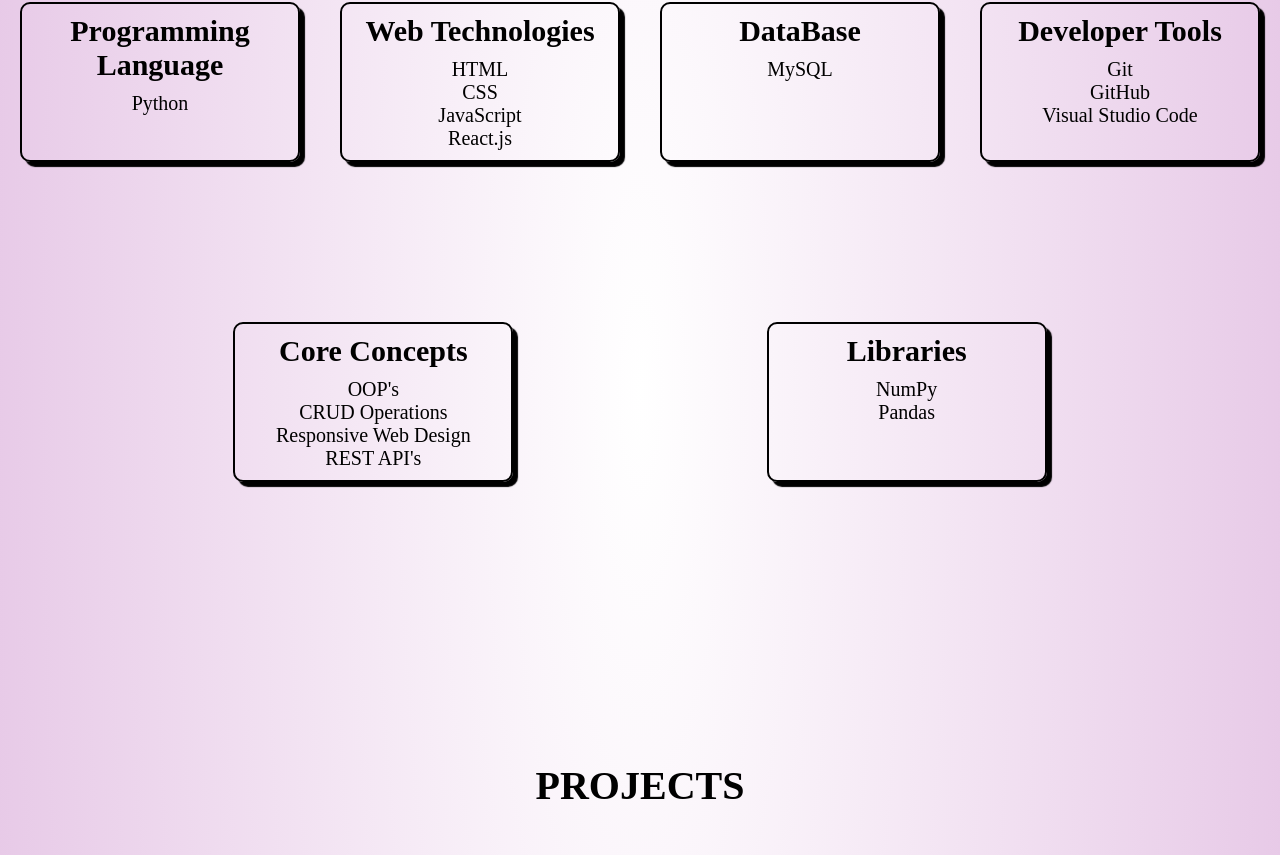
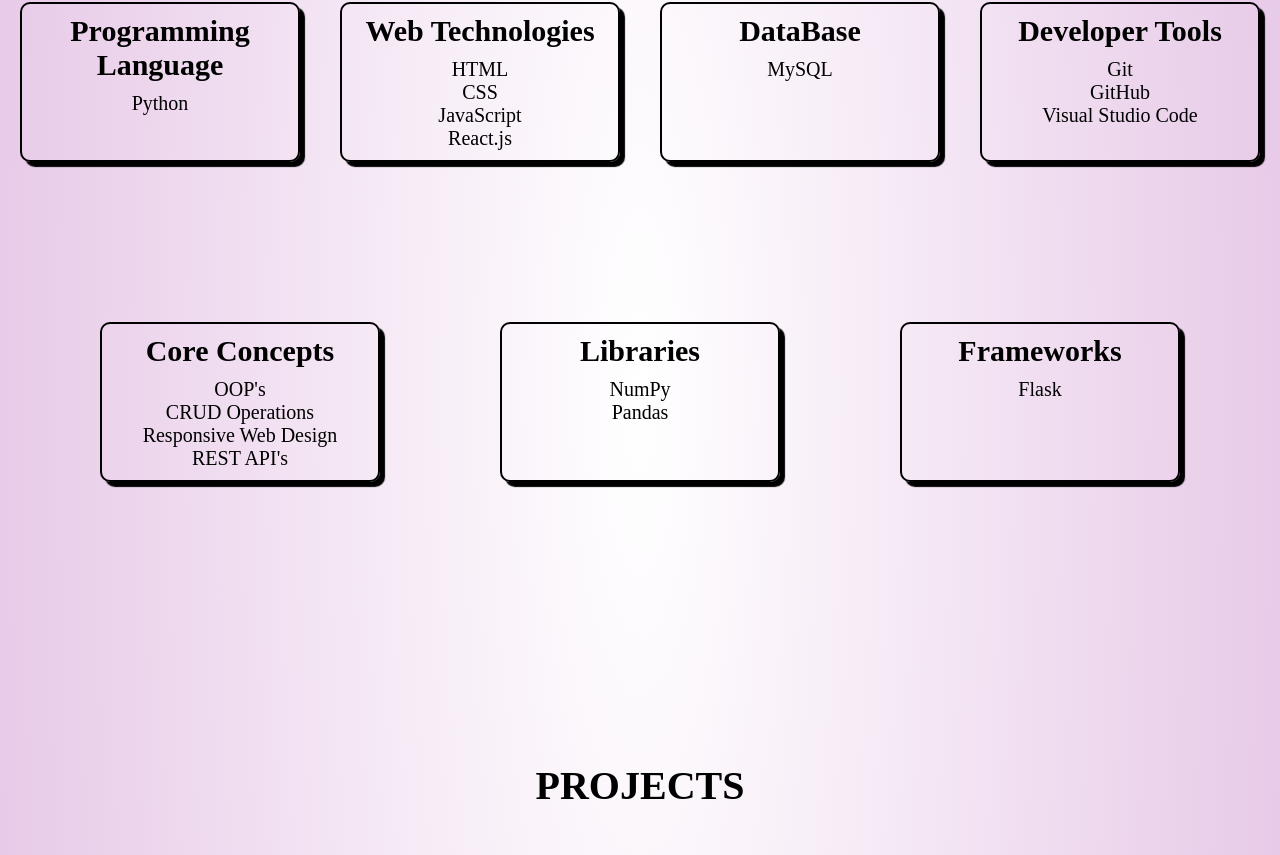
Before and after one commit to Gousiyamasul/my_portfolio, a React app: page / in a window 1280 px wide. Shown: the part 2451-3306 px from the top of the page. Built offline with nearby package versions, Linux system fonts and the light colour scheme; the HTML template or start-up script is replaced by a standard one.

Commit message:
Updated Portfolio

```diff
--- a/src/pages/Skills.jsx
+++ b/src/pages/Skills.jsx
@@ -9,36 +9,54 @@
         <div className='skills'>
             <div className='skill-box' id='lang'>
                 <h2>Programming Language</h2>
+                <ul>
                     <li>Python</li>
+                </ul>
+
             </div>
             <div className='skill-box' id='web'>
                 <h2>Web Technologies</h2>
+                <ul>
                     <li>HTML</li>
                     <li>CSS</li>
                     <li>JavaScript</li>
                     <li>React.js</li>
+                </ul>
             </div>
             <div className='skill-box' id='db'>
                 <h2>DataBase</h2>
+                <ul>
                     <li>MySQL</li>
+                </ul>
             </div>
             <div className='skill-box' id='tools'>
                 <h2>Developer Tools</h2>
+                <ul>
                     <li>Git</li>
                     <li>GitHub</li>
                     <li>Visual Studio Code</li>
+                </ul>
             </div>
             <div className='skill-box' id='concepts'>
                 <h2>Core Concepts</h2>
+                <ul>
                     <li>OOP's</li>
                     <li>CRUD Operations</li>
                     <li>Responsive Web Design</li>
                     <li>REST API's</li>
+                </ul>
             </div>
             <div className='skill-box' id='lib'>
                 <h2>Libraries</h2>
+                <ul>
                     <li>NumPy</li>
                     <li>Pandas</li>
+                </ul>
+            </div><div className="skill-box" id='frame'>
+                <h2>Frameworks</h2>
+                <ul>
+                    <li>Flask</li>
+                </ul>
             </div>
         </div>
 
```
Lines whose indentation alone changed are shown as unchanged.
